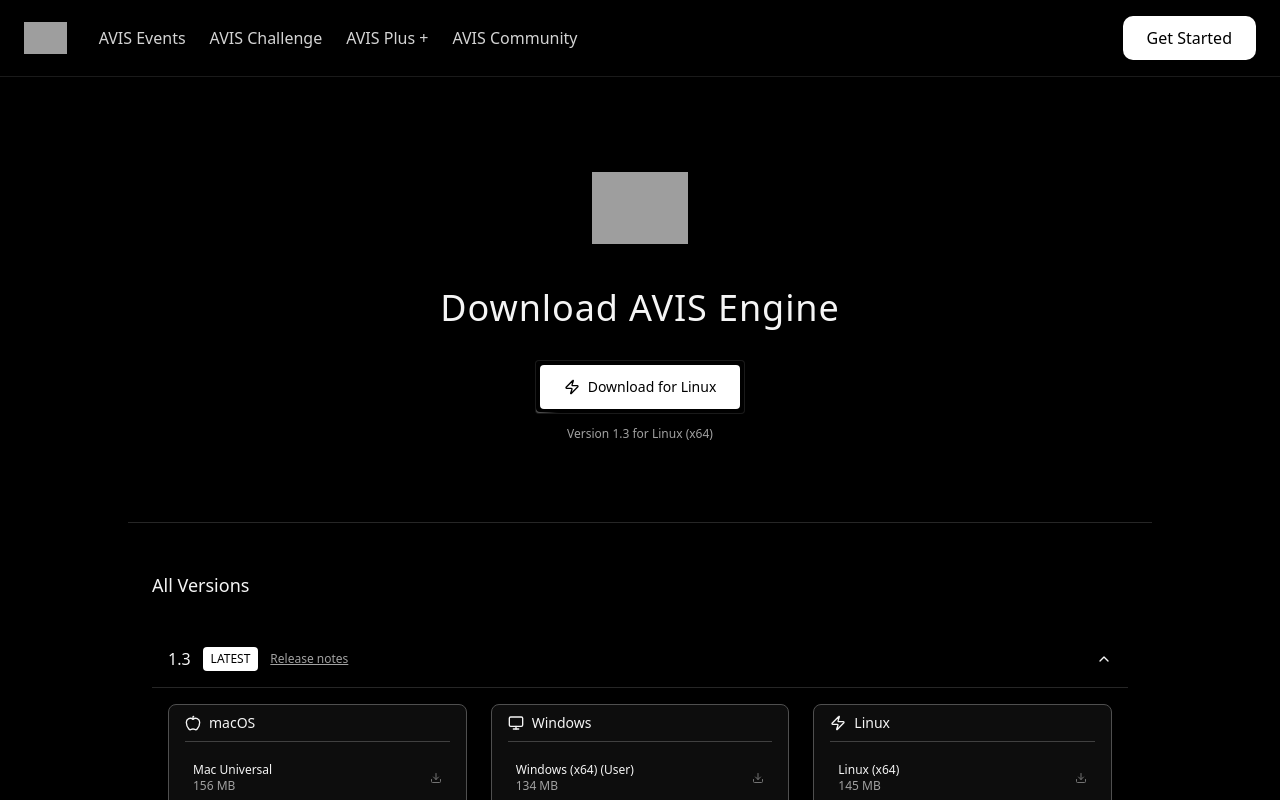
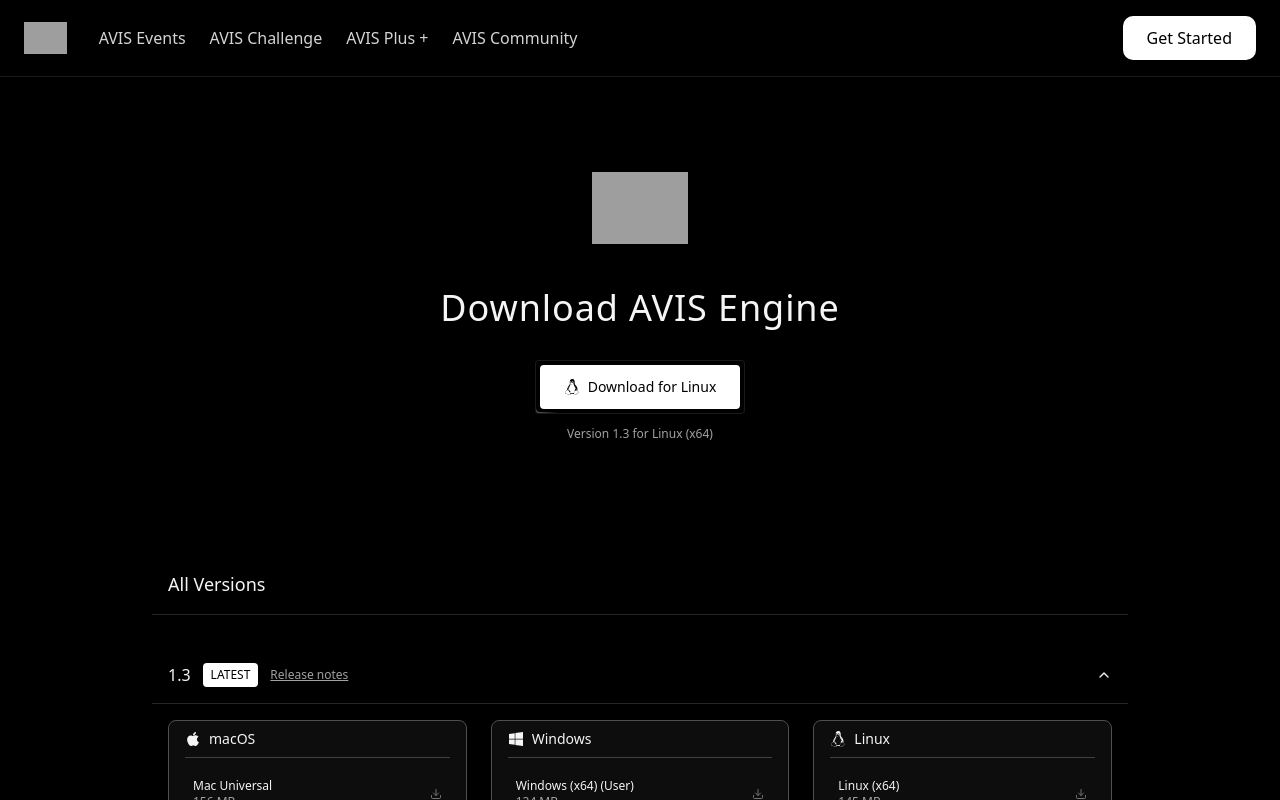
Before and after one commit to Sarina-R/AVIS-landing-page, a Next.js app: page /download in a window 1280 px wide. Shown: the top 800 px of the page. Built offline with nearby package versions, Linux system fonts and the light colour scheme; grey boxes are pictures that could not be loaded.

Commit message:
fix: fixed Operating Systems logo

```diff
--- a/app/download/page.tsx
+++ b/app/download/page.tsx
@@ -1,10 +1,11 @@
 'use client'
 
 import { useState, useEffect } from 'react'
-import { ChevronDown, Download, Apple, Monitor, Zap } from 'lucide-react'
+import { ChevronDown, Download } from 'lucide-react'
 import { motion, AnimatePresence } from 'framer-motion'
 import Image from 'next/image'
 import { ShimmerButton } from '@/components/magicui/shimmer-button'
+import { FaApple, FaLinux, FaWindows } from 'react-icons/fa'
 
 interface OSInfo {
   name: string
@@ -36,7 +37,7 @@
     platforms: [
       {
         name: 'macOS',
-        icon: <Apple className='w-4 h-4' />,
+        icon: <FaApple className='w-4 h-4' />,
         downloads: [
           { name: 'Mac Universal', size: '156 MB', url: '#' },
           { name: 'Mac (ARM64)', size: '142 MB', url: '#' },
@@ -45,7 +46,7 @@
       },
       {
         name: 'Windows',
-        icon: <Monitor className='w-4 h-4' />,
+        icon: <FaWindows className='w-4 h-4' />,
         downloads: [
           { name: 'Windows (x64) (User)', size: '134 MB', url: '#' },
           { name: 'Windows (ARM64) (User)', size: '128 MB', url: '#' },
@@ -55,7 +56,7 @@
       },
       {
         name: 'Linux',
-        icon: <Zap className='w-4 h-4' />,
+        icon: <FaLinux className='w-4 h-4' />,
         downloads: [
           { name: 'Linux (x64)', size: '145 MB', url: '#' },
           { name: 'Linux (ARM64)', size: '139 MB', url: '#' },
@@ -70,7 +71,7 @@
     platforms: [
       {
         name: 'macOS',
-        icon: <Apple className='w-4 h-4' />,
+        icon: <FaApple className='w-4 h-4' />,
         downloads: [
           { name: 'Mac Universal', size: '152 MB', url: '#' },
           { name: 'Mac (ARM64)', size: '138 MB', url: '#' },
@@ -79,7 +80,7 @@
       },
       {
         name: 'Windows',
-        icon: <Monitor className='w-4 h-4' />,
+        icon: <FaWindows className='w-4 h-4' />,
         downloads: [
           { name: 'Windows (x64) (User)', size: '130 MB', url: '#' },
           { name: 'Windows (x64) (System)', size: '130 MB', url: '#' },
@@ -87,7 +88,7 @@
       },
       {
         name: 'Linux',
-        icon: <Zap className='w-4 h-4' />,
+        icon: <FaLinux className='w-4 h-4' />,
         downloads: [{ name: 'Linux (x64)', size: '141 MB', url: '#' }],
       },
     ],
@@ -99,7 +100,7 @@
     platforms: [
       {
         name: 'macOS',
-        icon: <Apple className='w-4 h-4' />,
+        icon: <FaApple className='w-4 h-4' />,
         downloads: [
           { name: 'Mac Universal', size: '148 MB', url: '#' },
           { name: 'Mac (x64)', size: '160 MB', url: '#' },
@@ -107,7 +108,7 @@
       },
       {
         name: 'Windows',
-        icon: <Monitor className='w-4 h-4' />,
+        icon: <FaWindows className='w-4 h-4' />,
         downloads: [{ name: 'Windows (x64)', size: '126 MB', url: '#' }],
       },
     ],
@@ -121,7 +122,7 @@
   if (platform.includes('mac') || userAgent.includes('mac')) {
     return {
       name: 'macOS',
-      icon: <Apple className='w-4 h-4' />,
+      icon: <FaApple className='w-4 h-4' />,
       downloadUrl: '#mac-universal',
       architecture: 'Universal',
     }
@@ -130,7 +131,7 @@
   if (platform.includes('linux') || userAgent.includes('linux')) {
     return {
       name: 'Linux',
-      icon: <Zap className='w-4 h-4' />,
+      icon: <FaLinux className='w-4 h-4' />,
       downloadUrl: '#linux-x64',
       architecture: 'x64',
     }
@@ -138,7 +139,7 @@
 
   return {
     name: 'Windows',
-    icon: <Monitor className='w-4 h-4' />,
+    icon: <FaWindows className='w-4 h-4' />,
     downloadUrl: '#windows-x64',
     architecture: 'x64',
   }
@@ -226,13 +227,13 @@
       </motion.div>
 
       <motion.div
-        className='max-w-5xl mx-auto px-6 py-12 border-t border-neutral-800'
+        className='max-w-5xl mx-auto px-6 py-12'
         initial={{ opacity: 0 }}
         animate={{ opacity: 1 }}
         transition={{ delay: 0.2, duration: 0.5 }}
       >
-        <h2 className='text-lg font-medium mb-8'>All Versions</h2>
-
+        <h2 className='text-lg font-medium px-4'>All Versions</h2>
+        <div className='w-full h-[0.5px] bg-neutral-800 my-4 mb-8'></div>
         <div className='space-y-1'>
           {versions.map((version) => (
             <motion.div
--- a/package.json
+++ b/package.json
@@ -25,6 +25,7 @@
     "react": "^19.0.0",
     "react-day-picker": "^9.8.0",
     "react-dom": "^19.0.0",
+    "react-icons": "^5.5.0",
     "react-intersection-observer": "^9.16.0",
     "tailwind-merge": "^3.3.1",
     "three": "^0.177.0"
```
Also changed, not shown: 1 other file (tests, documents, lock files or other folders).
